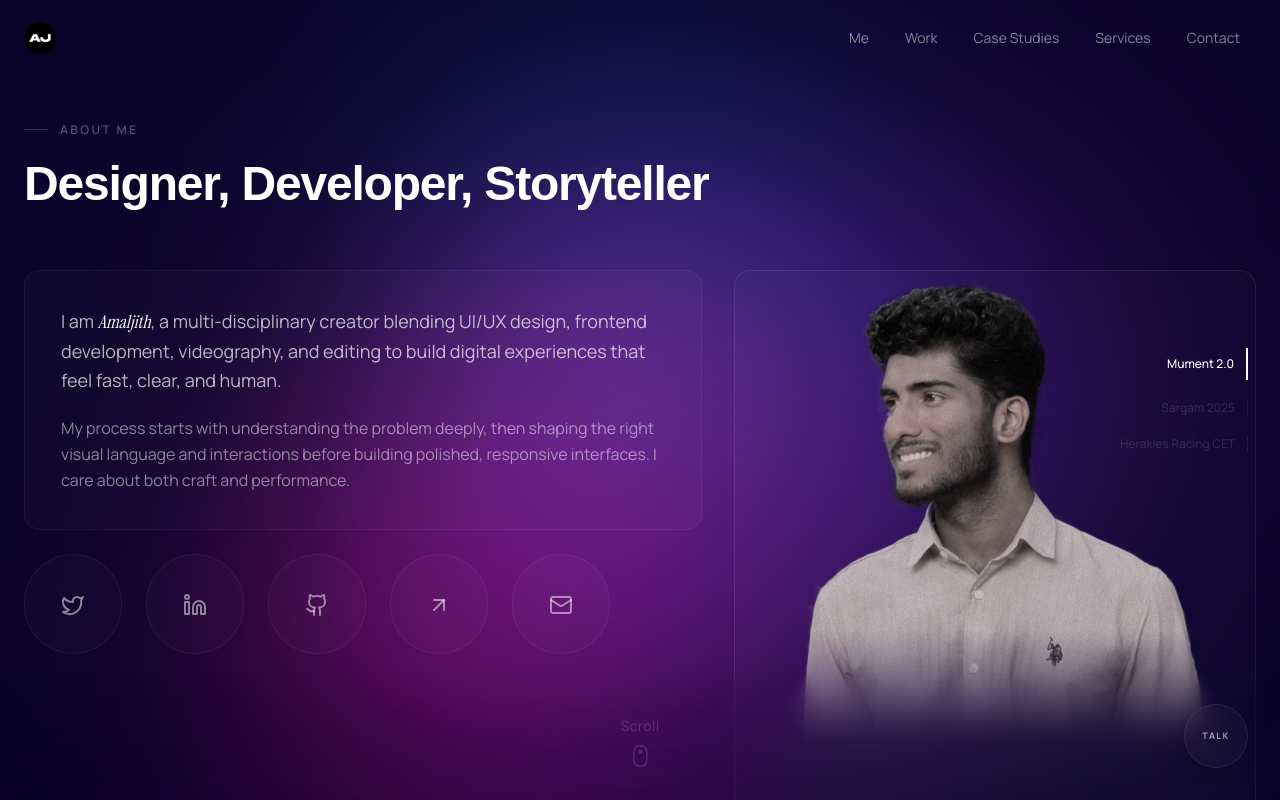
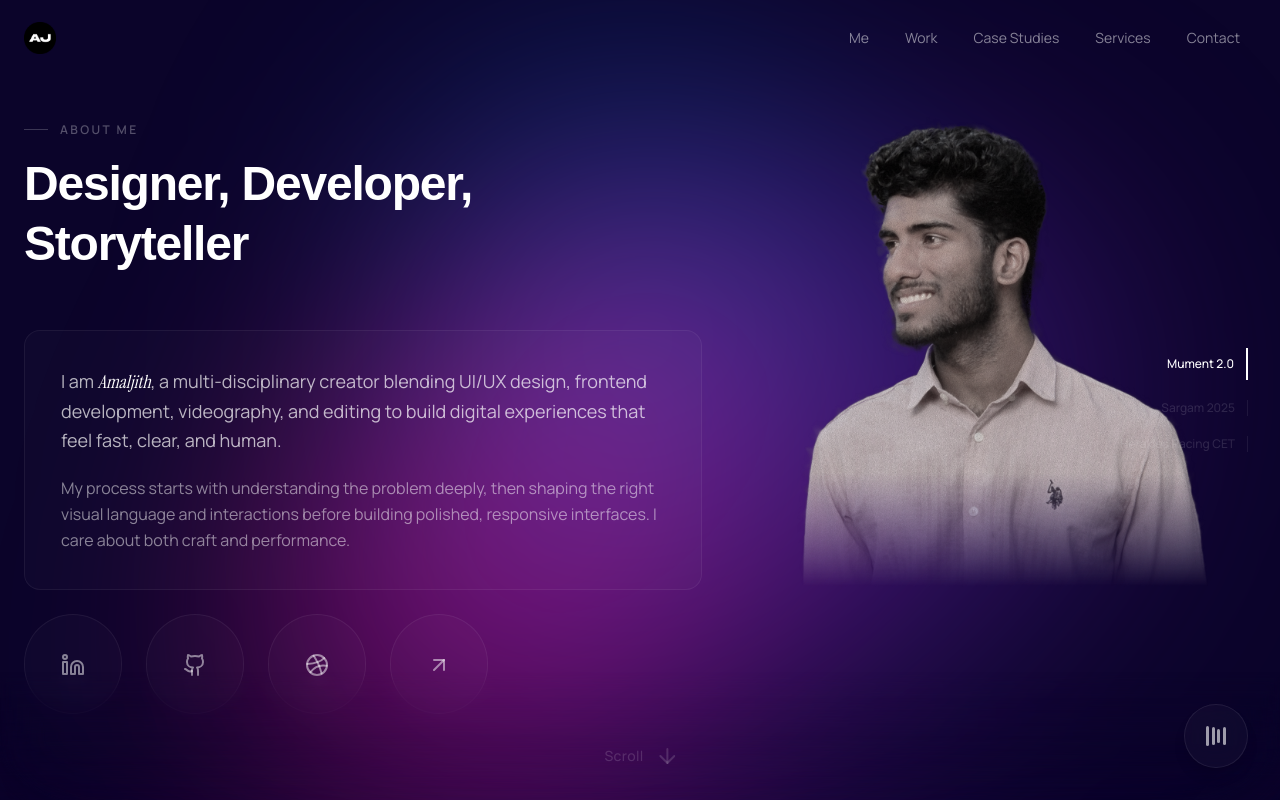
Before and after one commit to rubyaj24/rubyaj24, a Next.js app: page / in a window 1280 px wide. Built offline with nearby package versions, Linux system fonts and the light colour scheme; a web font is replaced by a local one.

Commit message:
minor tweaks

```diff
--- a/app/page.tsx
+++ b/app/page.tsx
@@ -4,7 +4,7 @@ import { useState } from "react";
 import { motion, AnimatePresence } from "framer-motion";
 import Link from "next/link";
 import Image from "next/image";
-import { ArrowRight, ArrowUpRight, GithubIcon, LinkedinIcon, Mail, Plus, TwitterIcon } from "lucide-react";
+import { ArrowRight, ArrowUpRight, DribbbleIcon, GithubIcon, LinkedinIcon, Mail, Plus, TwitterIcon } from "lucide-react";
 import { featuredProjects, recentProjects } from "@/lib/data/projects";
 import FeaturedProjectSection from "@/components/home/FeaturedProjectSection";
 import ProjectNav from "@/components/home/ProjectNav";
@@ -17,11 +17,12 @@ import GradualBlur from "@/components/shared/GradualBlur";
 import ExperienceTimeline from "@/components/home/ExperienceTimeline";
 
 const socialLinks = [
-  { icon: <TwitterIcon className="inline-block h-6 w-6" />, url: "https://twitter.com/amaljith", label: "Twitter" },
+  // { icon: <TwitterIcon className="inline-block h-6 w-6" />, url: "https://twitter.com/amaljith", label: "Twitter" },
   { icon: <LinkedinIcon className="inline-block h-6 w-6" />, url: "https://linkedin.com/in/amaljithmv2004", label: "LinkedIn" },
   { icon: <GithubIcon className="inline-block h-6 w-6" />, url: "https://github.com/amaljith", label: "GitHub" },
+  { icon: <DribbbleIcon className="inline-block h-6 w-6" />, url: "https://dribbble.com/amaljith", label: "Dribbble" },
   { icon: <ArrowUpRight className="inline-block h-6 w-6" />, url: "https://behance.net/amaljithmv", label: "Behance" },
-  { icon: <Mail className="inline-block h-6 w-6" />, url: "mailto:amaljithmvinod@gmail.com", label: "Email" },
+  // { icon: <Mail className="inline-block h-6 w-6" />, url: "mailto:amaljithmvinod@gmail.com", label: "Email" },
 ];
 
 const skills = [
@@ -129,9 +130,24 @@ export default function HomePage() {
         {/* About */}
         <section id="about" className="scroll-section relative flex min-h-screen items-center px-6 py-28">
           <div className="mx-auto w-full max-w-7xl">
-            <SectionHeading label="About Me" title="Designer, Developer, Storyteller" />
             <div className="grid gap-8 md:grid-cols-[1.3fr_1fr] md:items-start">
-              <FadeIn>
+              <div className="grid gap-5 md:order-2">
+                <FadeIn delay={0.08}>
+                  <div className="overflow-hidden pointer-events-none">
+                    <Image
+                      src="/images/amaljith.png"
+                      alt="Portrait of Amaljith"
+                      width={960}
+                      height={1200}
+                      className="h-full w-full object-cover object-top"
+                      sizes="(max-width: 768px) 100vw, 33vw"
+                      priority
+                    />
+                  </div>
+                </FadeIn>
+              </div>
+              <FadeIn className="md:order-1">
+                <SectionHeading label="About Me" title="Designer, Developer, Storyteller" />
                 <div className="rounded-2xl border border-white/6 bg-white/2 p-7 md:p-9">
                   <p className="text-base leading-relaxed text-white/70 md:text-lg">
                     I am <span className="font-serif italic text-white">Amaljith</span>, a multi-disciplinary creator blending UI/UX design,
@@ -163,22 +179,6 @@ export default function HomePage() {
                   ))}
                 </div>
               </FadeIn>
-
-              <div className="grid gap-5">
-                <FadeIn delay={0.08}>
-                  <div className="overflow-hidden rounded-2xl border border-white/8 bg-white/2">
-                    <Image
-                      src="/images/amaljith.png"
-                      alt="Portrait of Amaljith"
-                      width={960}
-                      height={1200}
-                      className="h-full w-full object-cover object-top"
-                      sizes="(max-width: 768px) 100vw, 33vw"
-                      priority
-                    />
-                  </div>
-                </FadeIn>
-              </div>
             </div>
           </div>
         </section>
@@ -206,7 +206,7 @@ export default function HomePage() {
                   </h2>
                   <Link
                     href="/case-studies"
-                    className="group hidden items-center gap-2 text-sm font-medium text-white/40 transition-colors hover:text-white md:flex"
+                    className="group hidden items-center rounded-full border border-white/6 gap-2 px-6 py-4 text-sm font-medium text-white/40 bg-white/2 transition-colors hover:text-white md:flex"
                   >
                     View all
                     <ArrowRight className="h-4 w-4 transition-transform duration-300 group-hover:translate-x-1" />
--- a/components/home/ExperienceTimeline.tsx
+++ b/components/home/ExperienceTimeline.tsx
@@ -5,11 +5,18 @@ import { motion, useInView } from "framer-motion";
 
 const experiences = [
   {
-    role: "Founder",
+    role: "Co-Founder",
     company: "Izha",
     date: "2023 — Present",
     description:
       "Founded Izha, a platform for sharing and discovering design resources. Built the web app and designed the user experience.",
+  },
+  {
+    role: "CMO",
+    company: "PgBee",
+    date: "2026 — Present",
+    description:
+      "Led marketing and growth strategies for PgBee, a startup focused on educational technology. Managed social media and content creation.",
   },
   {
     role: "UI/UX Designer & Frontend Developer",
@@ -137,7 +144,7 @@ export default function ExperienceTimeline() {
 
   return (
     <div className="relative">
-      <div className="absolute left-[10px] top-0 h-full w-px bg-gradient-to-b from-transparent via-white/10 to-transparent md:left-1/2 md:-translate-x-px" />
+      <div className="absolute left-2.5 top-0 h-full w-px bg-linear-to-b from-transparent via-white/10 to-transparent md:left-1/2 md:-translate-x-px" />
 
       <div className="relative space-y-6">
         {experiences.map((exp, i) => (
--- a/components/home/FloatingContactBadge.tsx
+++ b/components/home/FloatingContactBadge.tsx
@@ -1,16 +1,38 @@
 "use client";
 
 import Link from "next/link";
+import { Phone } from "lucide-react";
+
+function AudioBar({ delay }: { delay: number }) {
+  return (
+    <span
+      className="block w-[3px] rounded-full bg-white/60 transition-all duration-300 group-hover:opacity-0"
+      style={{
+        animation: "audioLine 0.8s ease-in-out infinite alternate",
+        animationDelay: `${delay}s`,
+        height: "12px",
+      }}
+    />
+  );
+}
 
 export default function FloatingContactBadge() {
   return (
     <Link
       href="https://wa.me/+918848799145"
-      className="group fixed bottom-8 right-8 z-40 flex h-16 w-16 items-center justify-center rounded-full bg-white/[0.03] backdrop-blur-md border border-white/[0.08] shadow-lg transition-all duration-500 hover:scale-110 hover:border-white/20 hover:bg-white/[0.06]"
+      className="group fixed bottom-8 right-8 z-40 flex h-16 w-16 items-center justify-center gap-[2.5px] rounded-full bg-white/[0.03] backdrop-blur-md border border-white/[0.08] shadow-lg transition-all duration-500 hover:scale-110 hover:border-white/20 hover:bg-white/[0.06]"
     >
-      <span className="text-[9px] font-bold tracking-[0.15em] text-white/60 transition-colors duration-300 group-hover:text-white">
-        TALK
-      </span>
+      <AudioBar delay={0} />
+      <AudioBar delay={0.15} />
+      <AudioBar delay={0.3} />
+      <AudioBar delay={0.1} />
+      <Phone className="absolute h-5 w-5 text-white/60 opacity-0 transition-all duration-300 group-hover:opacity-100" />
+      <style>{`
+        @keyframes audioLine {
+          0% { height: 8px; }
+          100% { height: 20px; }
+        }
+      `}</style>
     </Link>
   );
 }
--- a/components/home/ScrollDownCTA.tsx
+++ b/components/home/ScrollDownCTA.tsx
@@ -2,6 +2,7 @@
 
 import { useEffect, useRef, useState } from "react";
 import { motion, AnimatePresence } from "framer-motion";
+import { ArrowBigDown, ArrowDown } from "lucide-react";
 
 export default function ScrollDownCTA() {
   const [visible, setVisible] = useState(false);
@@ -28,23 +29,18 @@ export default function ScrollDownCTA() {
           animate={{ opacity: 1, y: 0 }}
           exit={{ opacity: 0, y: 10 }}
           transition={{ delay: 3.0, duration: 0.4, ease: "easeOut" }}
-          className="fixed bottom-8 left-1/2 -translate-x-1/2 z-40 flex flex-col items-center gap-2"
+          className="fixed bottom-8 left-1/2 -translate-x-1/2 z-40 flex items-center gap-2"
         >
           <span className="text-sm font-medium text-white/15 tracking-wide">
             Scroll
           </span>
           <motion.svg
-            width="16" height="24" viewBox="0 0 16 24" fill="none"
+            width="24" height="24" viewBox="0 0 16 24" fill="none"
             className="text-white/15"
             animate={{ y: [0, 4, 0] }}
             transition={{ duration: 1.8, repeat: Infinity, ease: "easeInOut" }}
           >
-            <rect x="1.5" y="1.5" width="13" height="21" rx="6.5" stroke="currentColor" strokeWidth="1.5" />
-            <motion.circle
-              cx="8" cy="8" r="2" fill="currentColor"
-              animate={{ cy: [8, 16, 8] }}
-              transition={{ duration: 1.8, repeat: Infinity, ease: "easeInOut" }}
-            />
+            <ArrowDown />
           </motion.svg>
         </motion.div>
       )}
--- a/components/home/ScrollToTop.tsx
+++ b/components/home/ScrollToTop.tsx
@@ -44,7 +44,7 @@ export default function ScrollToTop() {
           exit={{ opacity: 0, scale: 0.5 }}
           transition={{ duration: 0.2, ease: "easeOut" }}
           onClick={scrollToTop}
-          className="fixed bottom-8 left-8 z-40 flex h-10 w-10 items-center justify-center rounded-full border border-white/[0.08] bg-white/[0.03] backdrop-blur-md transition-colors duration-300 hover:border-white/20 hover:bg-white/[0.06]"
+          className="fixed bottom-8 left-8 z-40 flex h-16 w-16 items-center justify-center rounded-full border border-white/[0.08] bg-white/[0.03] backdrop-blur-md transition-colors duration-300 hover:border-white/20 hover:bg-white/[0.06]"
         >
           <ArrowUp className="h-4 w-4 text-white/60" />
         </motion.button>
--- a/lib/data/projects.ts
+++ b/lib/data/projects.ts
@@ -335,7 +335,7 @@ export const projects: Project[] = [
       "/images/pgbee-banner.png",
     mockupImage: "/images/pgbee-mockup.webp",
     overview:
-      "It started as a hostel inder. Now, PgBee is a student housing platform that connects students with verified property owners in Trivandrum. It features a search-first experience, owner verification, and a simple dashboard for property management.",
+      "It started as a hostel finder. Now, PgBee is a student housing platform that connects students with verified property owners in Trivandrum. It features a search-first experience, owner verification, and a simple dashboard for property management.",
     process: [
       {
         title: "Discovery & Brief",
```
Also changed, not shown: 1 other file (tests, documents, lock files or other folders).
